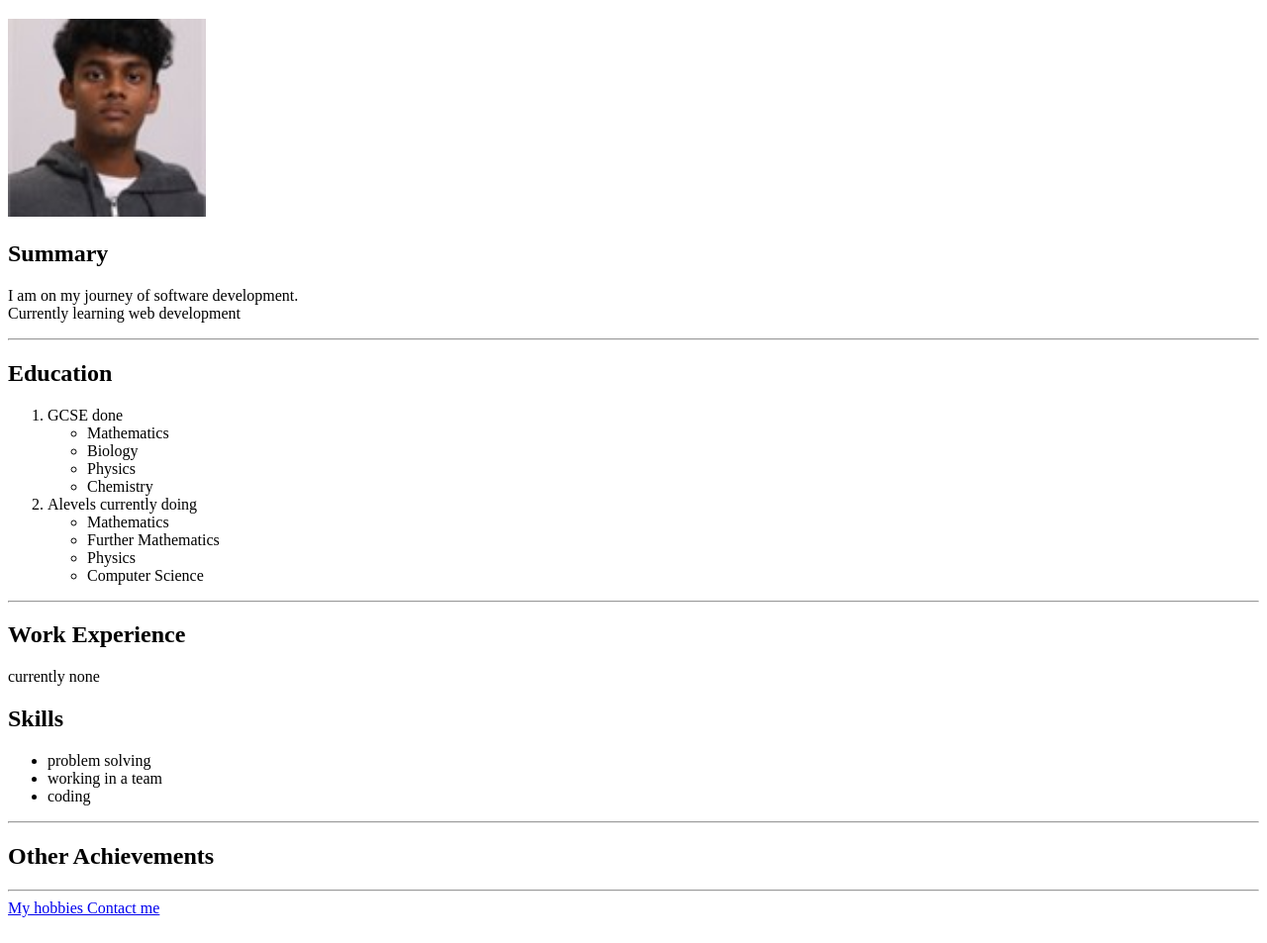
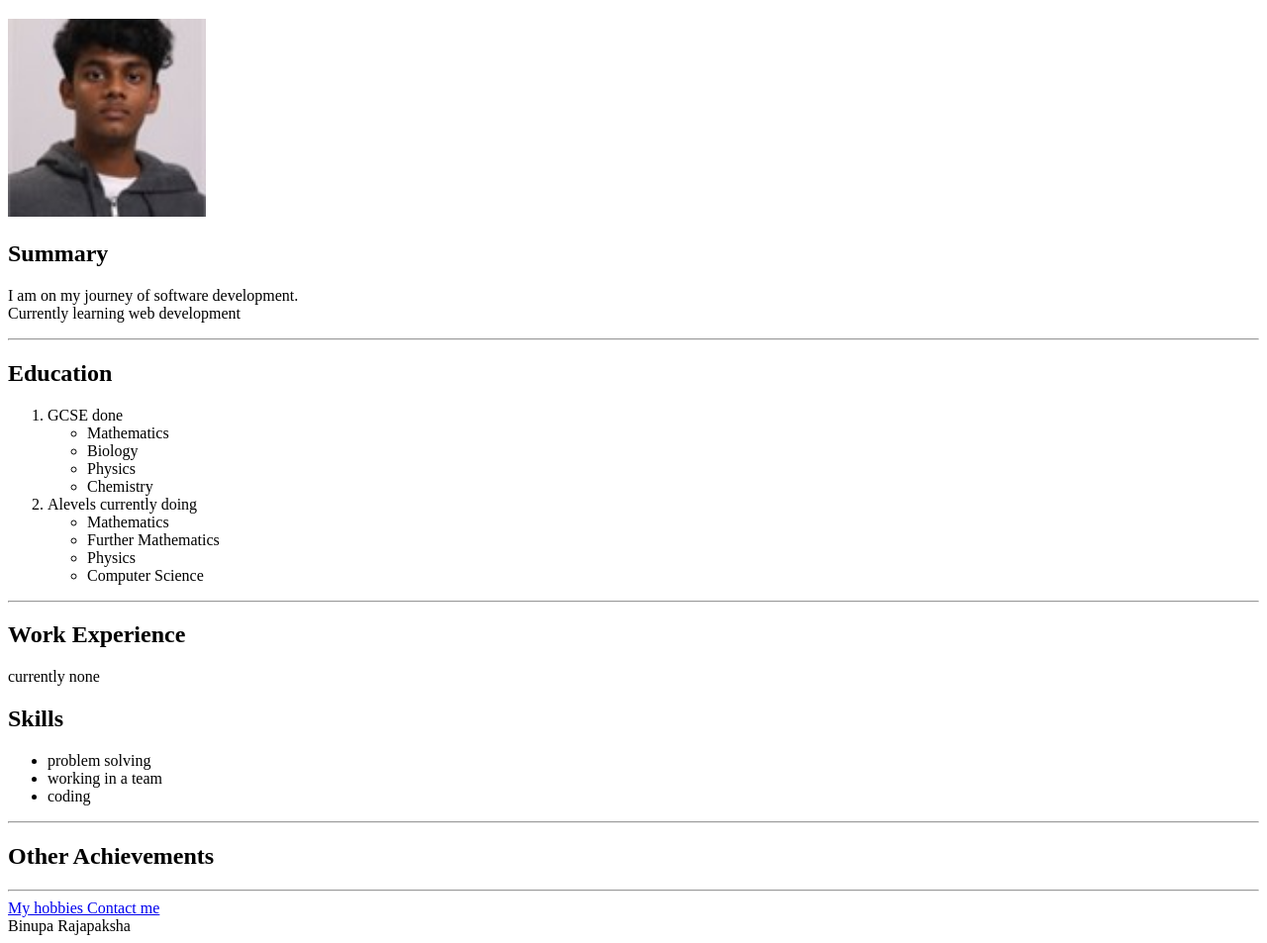
Before and after one commit to speedy5656/Capstone_project1, a plain HTML site: page index.html in a window 1280 px wide. Shown: the part 61-1014 px from the top of the page at 99% size. Drawn offline with Linux system fonts and the light colour scheme.

Commit message:
Add files via upload

```diff
--- a/index.html
+++ b/index.html
@@ -53,5 +53,9 @@
 
         <a href="./hobbies.html"> My hobbies </a>
         <a href="./contact.html"> Contact me </a>
+
+        <footer>
+            Binupa Rajapaksha
+        </footer>
     </body>
 </html>
```
